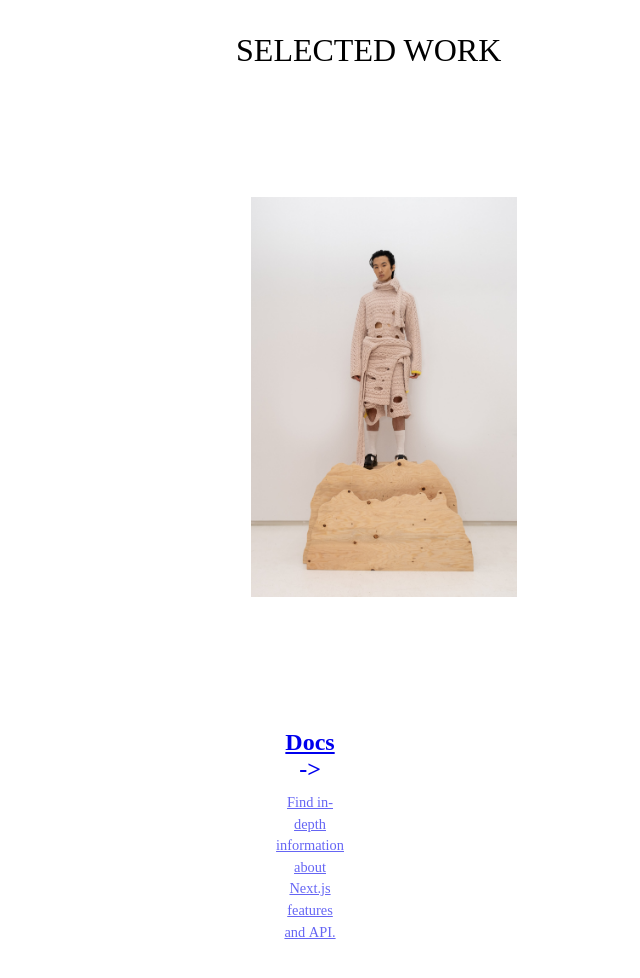
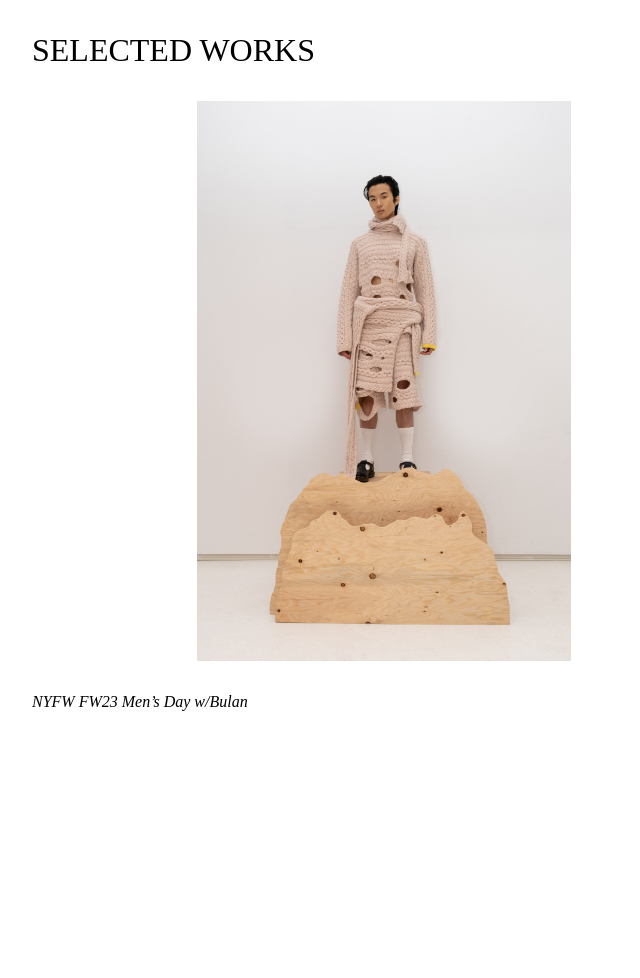
Before and after one commit to chrlee/minimal-site, a Next.js app: page / in a window 768 px wide. Shown: the top 978 px of the page, without its empty margins (0-640 px from the left). After the commit the page ends 800 px from the top, so only its background shows below. Built offline with nearby package versions, Linux system fonts and the light colour scheme; a web font is replaced by a local one.

Commit message:
Styling updates

```diff
--- a/src/components/Gallery.tsx
+++ b/src/components/Gallery.tsx
@@ -10,7 +10,7 @@ export interface GalleryItem {
     md?: string;
 }
 
-interface GalleryProps {
+export interface GalleryProps {
     data: GalleryItem[];
 }
 
@@ -30,13 +30,14 @@ export const Gallery = ({ data }: GalleryProps) => {
                             alt={galleryData.img.alt}
                             placeholder="blur"
                             className={styles.image}
+                            loading="eager"
                         /> : null
                     }
                     {
                         galleryData.md ?? <span>{galleryData.md}</span>
                     }
             </div>
-            <GalleryGrid handleSelect={setSelectedIndex} />
+            <GalleryGrid data={data} selectedIndex={selectedIndex} handleSelect={setSelectedIndex} />
         </div>
     )
 }
--- a/src/components/GalleryGrid.tsx
+++ b/src/components/GalleryGrid.tsx
@@ -1,25 +1,27 @@
 import styles from "@/styles/Home.module.css";
+import { GalleryProps } from "./Gallery";
 
-interface GalleryGridProps {
+interface GalleryGridProps extends GalleryProps {
+    selectedIndex: number;
     handleSelect: (index: number) => void;
 }
 
-export const GalleryGrid = ({ handleSelect }: GalleryGridProps) => {
+export const GalleryGrid = ({ selectedIndex, handleSelect, data }: GalleryGridProps) => {
     return (
         <div className={styles.grid}>
-            <a
-                href="https://nextjs.org/docs?utm_source=create-next-app&utm_medium=default-template&utm_campaign=create-next-app"
-                className={styles.card}
-                target="_blank"
-                rel="noopener noreferrer"
-            >
-                <h2>
-                    Docs <span>-&gt;</span>
-                </h2>
-                <p>
-                    Find in-depth information about Next.js features and&nbsp;API.
-                </p>
-            </a>
+            {
+                data.map((item, index) => {
+                    const selected = index === selectedIndex
+                    return (
+                    <h2
+                        key={index}
+                        className={selected ? styles.selectedLink : styles.unselectedLink}
+                    >
+                        {item.title}
+                    </h2>
+                    )
+                })
+            }
         </div>
     )
 }
--- a/src/pages/index.tsx
+++ b/src/pages/index.tsx
@@ -15,7 +15,7 @@ export default function Home() {
       <main className={styles.main}>
         <div className={styles.contentWrapper}>
           <div className={styles.title}>
-              <h1>SELECTED WORK</h1>
+              <h1>SELECTED WORKS</h1>
           </div>
           <Gallery data={FashionData} />
         </div>
--- a/src/styles/Home.module.css
+++ b/src/styles/Home.module.css
@@ -12,7 +12,7 @@
 .contentWrapper {
   display: flex;
   flex-direction: column;
-  padding: 4rem;
+  padding-top: 4rem;
 }
 
 .galleryWrapper {
@@ -27,41 +27,30 @@
 
 .grid {
   display: grid;
-  grid-template-columns: repeat(4, minmax(25%, auto));
-  width: var(--max-width);
+  grid-template-columns: 1fr;
   max-width: 100%;
+  margin-top: 3rem;
 }
 
 .image {
   width: 100%;
   height: 100%;
-  max-height: 50vh;
+  max-height: 70vh;
   object-fit: contain;
 }
 
-.card {
-  border-radius: var(--border-radius);
-  background: rgba(var(--card-rgb), 0);
-  border: 1px solid rgba(var(--card-border-rgb), 0);
-  transition: background 200ms, border 200ms;
+.selectedLink {
+  font-style: italic;
+  font-weight: 400;
+  font-size: 1rem;
+  margin: 0;
 }
 
-.card span {
-  display: inline-block;
-  transition: transform 200ms;
-}
-
-.card h2 {
-  font-weight: 600;
-  margin-bottom: 0.7rem;
-}
-
-.card p {
+.unselectedLink {
+  font-weight: 400;
+  font-size: 1rem;
   margin: 0;
-  opacity: 0.6;
-  font-size: 0.9rem;
-  line-height: 1.5;
-  max-width: 30ch;
+  color: #7F8C8D;
 }
 
 .center {
@@ -69,6 +58,7 @@
   justify-content: center;
   align-items: center;
   position: relative;
+  margin: 3rem 0 0 6rem;
 }
 
 /* Enable hover only on non-touch devices */
@@ -97,33 +87,16 @@
   }
 
   .contentWrapper {
+    flex-grow: 1;
     padding: 2rem;
   }
 
+  .center{
+    margin: 2rem;
+  }
   .grid {
     grid-template-columns: 1fr;
-    margin-bottom: 120px;
-    max-width: 320px;
-    text-align: center;
-  }
-
-  .card {
-    padding: 1rem 2.5rem;
-  }
-
-  .card h2 {
-    margin-bottom: 0.5rem;
-  }
-
-  .center {
-    margin: 8rem 0 6rem;
-  }
-}
-
-/* Tablet and Smaller Desktop */
-@media (min-width: 768px) and (max-width: 1024px) {
-  .grid {
-    grid-template-columns: repeat(2, 50%);
+    margin-top: 0;
   }
 }
 
```
